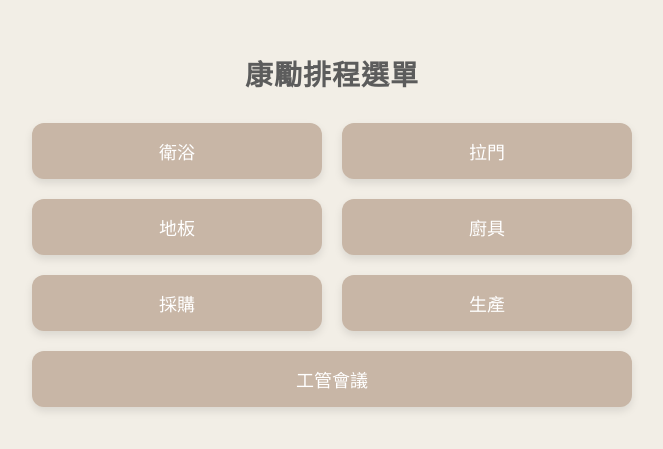
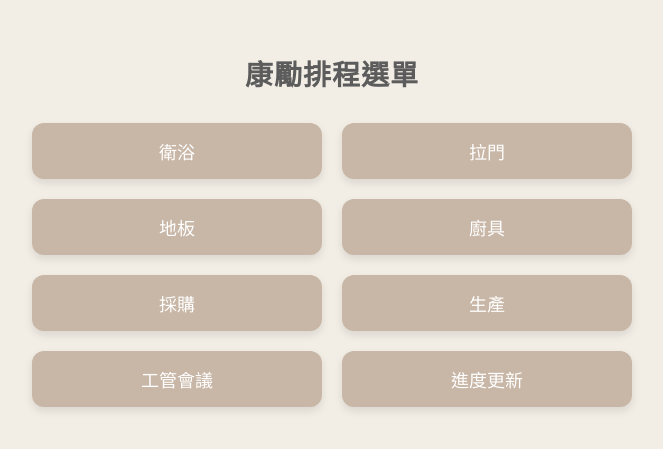
Before and after one commit to WE85623/renew, a plain HTML site: page index.html in a window 1280 px wide. Shown: the part 199-648 px from the top of the page, without its empty margins (308-971 px from the left). Drawn offline with Linux system fonts and the light colour scheme.

Commit message:
Update index.html

```diff
--- a/index.html
+++ b/index.html
@@ -65,6 +65,7 @@
     <button class="link-button" onclick="window.open('https://reurl.cc/gRYQ5Q')">採購</button>
     <button class="link-button" onclick="window.open('https://reurl.cc/RYkv4n')">生產</button>
     <button class="link-button" onclick="window.open('https://reurl.cc/qGYVzR')">工管會議</button>
+    <button class="link-button" onclick="window.open('https://pse.is/7jc98j')">進度更新</button>
   </div>
 
 </body>
```
